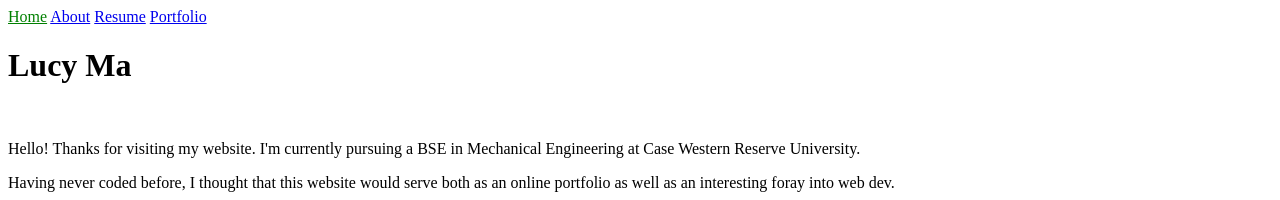
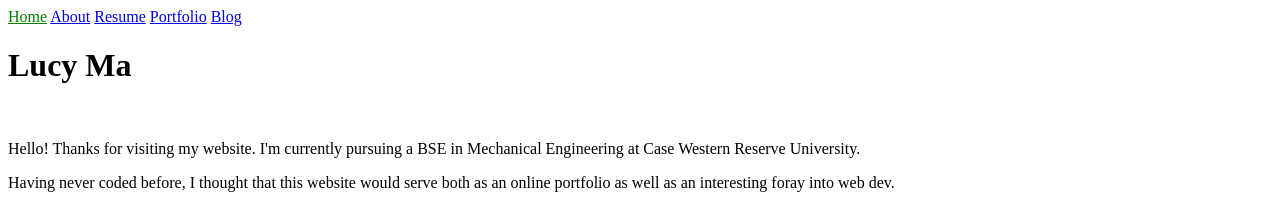
Before and after one commit to lucyttma/lucyttma.github.io, a Jekyll site: the page built from index.html, in a window 1280 px wide. Shown: the top 200 px of the page. Built offline with Jekyll 4.4.1, drawn with Linux system fonts in a browser that asks for light colours.

Commit message:
Update navigation.yml

```diff
--- a/_data/navigation.yml
+++ b/_data/navigation.yml
@@ -6,3 +6,5 @@
   link: /static/resume.html
 - name: Portfolio
   link: /static/projects/portfolio.html
+- name: Blog
+  link: /blog.html
```
